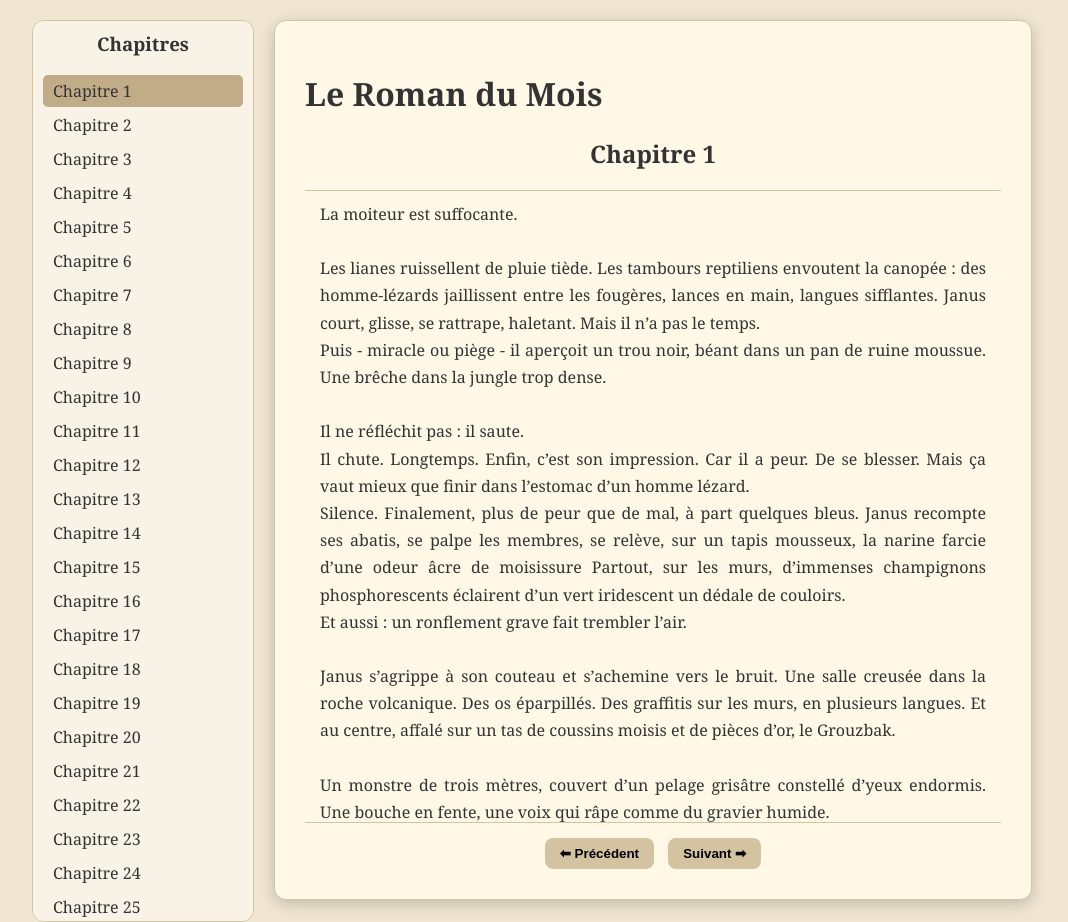
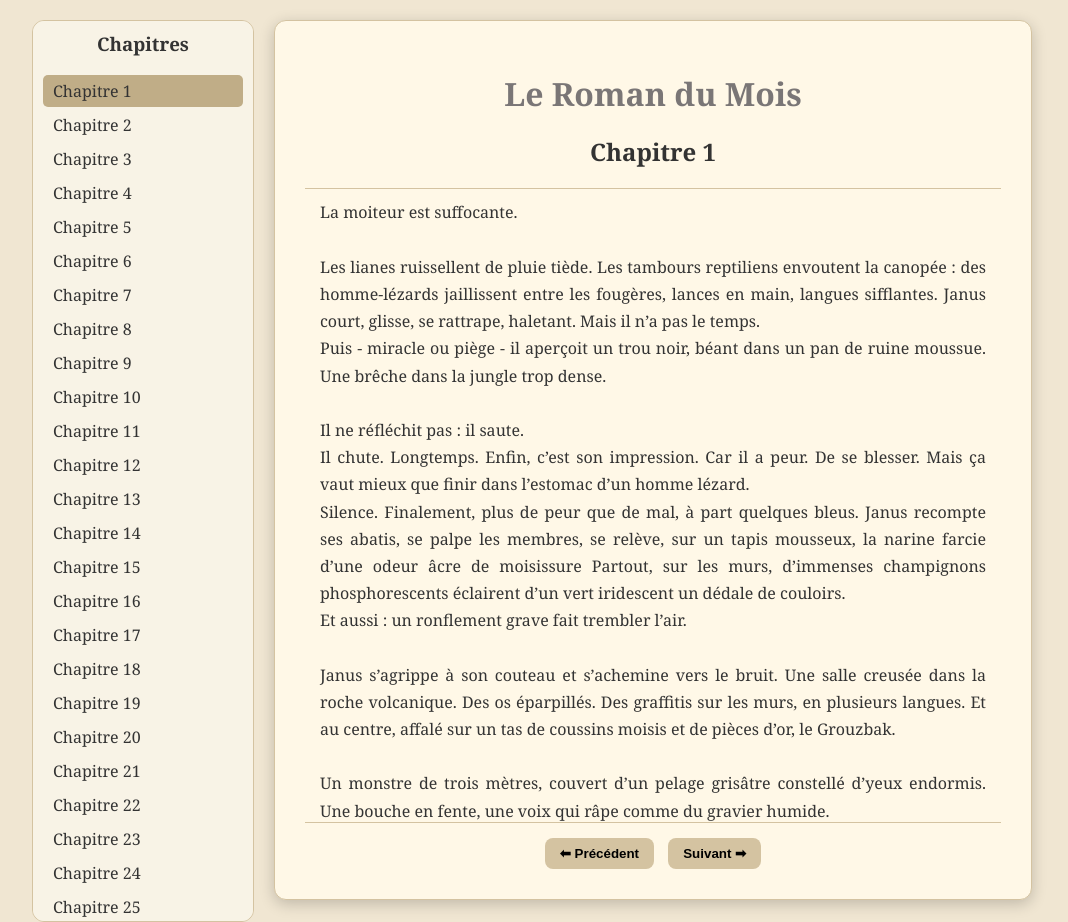
Before and after one commit to andrioushka/recit, a plain HTML site: page index.html in a window 1280 px wide. Shown: the whole page, without its empty margins (108-1176 px from the left). Drawn offline with Linux system fonts and the light colour scheme.

Commit message:
update30 chapitres

```diff
--- a/index.html
+++ b/index.html
@@ -83,6 +83,13 @@
     text-align: center;
     margin-top: 0;
   }
+
+  #book h1 {
+    text-align: center;
+    margin-bottom: 20px; /* espace sous le titre */
+    color: #7a7676;
+}
+
 
   #chapter-menu a {
     display: block;
```
Also changed, not shown: chapitre16.txt (deleted), chapitre17.txt (added), chapitre18.txt (added), chapitre19.txt (added), chapitre20.txt (added), chapitre21.txt (added), chapitre22.txt (added), chapitre23.txt (added), chapitre24.txt (added), chapitre25.txt (added), chapitre26.txt (added), chapitre27.txt (added), chapitre28.txt (added), chapitre29.txt (added), 1 more files.
